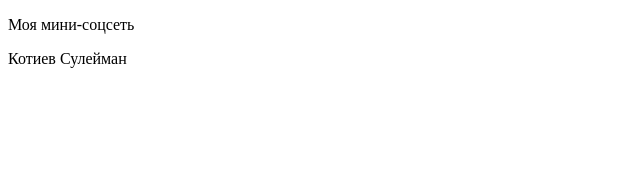
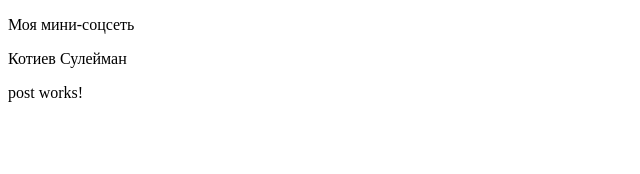
Before and after one commit to Kotiev12/Lokkit1, an Angular app: page / in a window 1280 px wide. Shown: the top 174 px of the page, without its empty margins (0-640 px from the left). Built offline with nearby package versions, Linux system fonts and the light colour scheme.

Commit message:
feat(component): create PostComponent

```diff
--- a/src/app/app.component.html
+++ b/src/app/app.component.html
@@ -1,2 +1,3 @@
 <p>Моя мини-соцсеть</p>
 <app-profile/>
+<app-post/>
--- a/src/app/app.component.ts
+++ b/src/app/app.component.ts
@@ -1,12 +1,13 @@
 import { Component } from '@angular/core';
 import { RouterOutlet } from '@angular/router';
 import { ProfileComponent } from './shared/components/profile/profile.component'
+import { PostComponent } from './shared/components/post/post.component'
 
 
 @Component({
   selector: 'app-root',
   standalone: true,
-  imports: [RouterOutlet, ProfileComponent],
+  imports: [RouterOutlet, ProfileComponent, PostComponent],
   templateUrl: 'app.component.html',
   styleUrl: './app.component.scss'
 })
--- /dev/null
+++ b/src/app/shared/components/post/post.component.html
@@ -0,0 +1 @@
+<p>post works!</p>
```
Also changed, not shown: src/app/shared/components/post/post.component.ts (added, +11 -0 lines), src/app/shared/components/post/post.component.scss (added).
